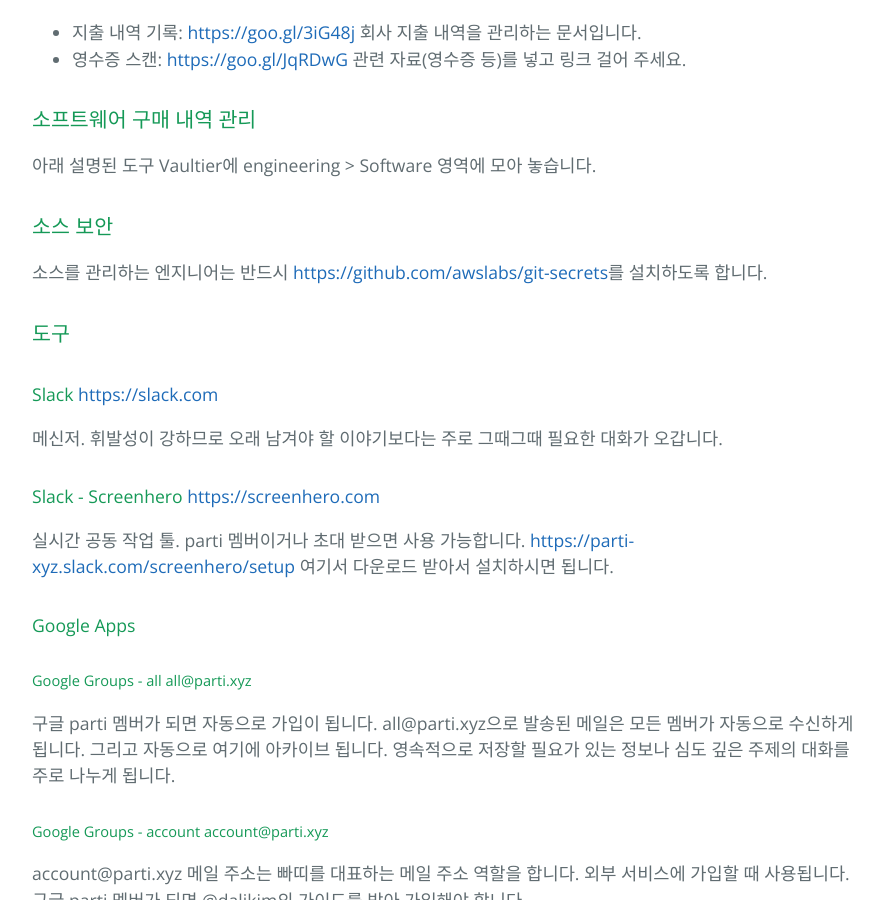
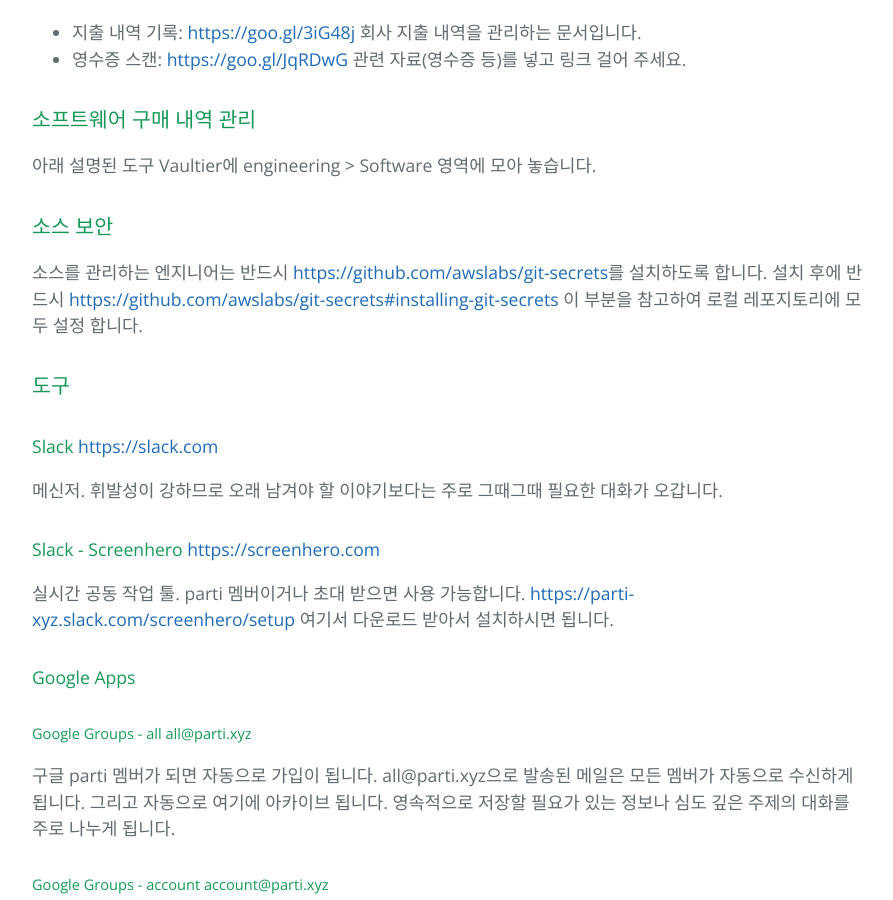
Before and after one commit to parti-coop/parti-group, a Jekyll site: the page built from docs/process.md, in a window 1280 px wide and 900 px high, scrolled down 2431 px. Shown: the whole window, without its empty margins (192-1085 px from the left). Built offline with Jekyll 4.4.1, drawn with Linux system fonts in a browser that asks for light colours.

Commit message:
소스 보안 내용 업데이트

```diff
--- a/docs/process.md
+++ b/docs/process.md
@@ -87,6 +87,7 @@
 
 ### 소스 보안
  소스를 관리하는 엔지니어는 반드시 <https://github.com/awslabs/git-secrets>를 설치하도록 합니다.
+ 설치 후에 반드시 <https://github.com/awslabs/git-secrets#installing-git-secrets> 이 부분을 참고하여 로컬 레포지토리에 모두 설정 합니다.
 
 ### 도구
 
```
